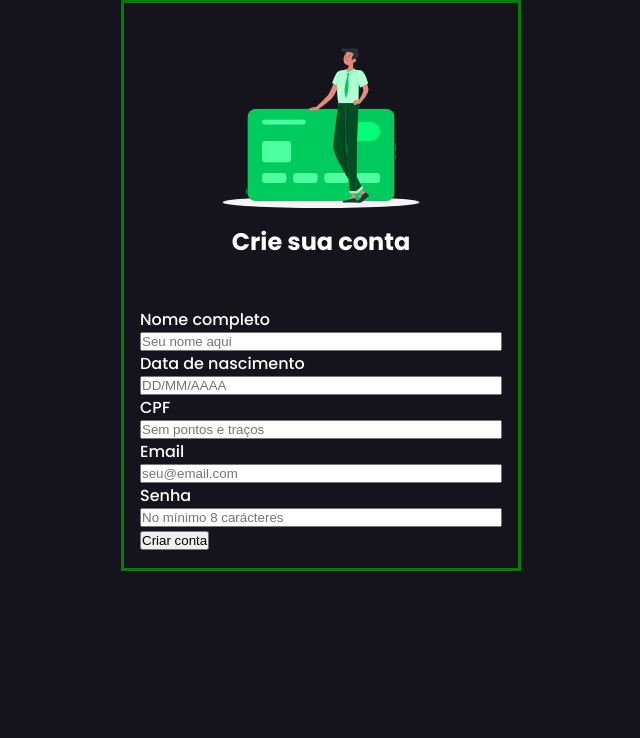
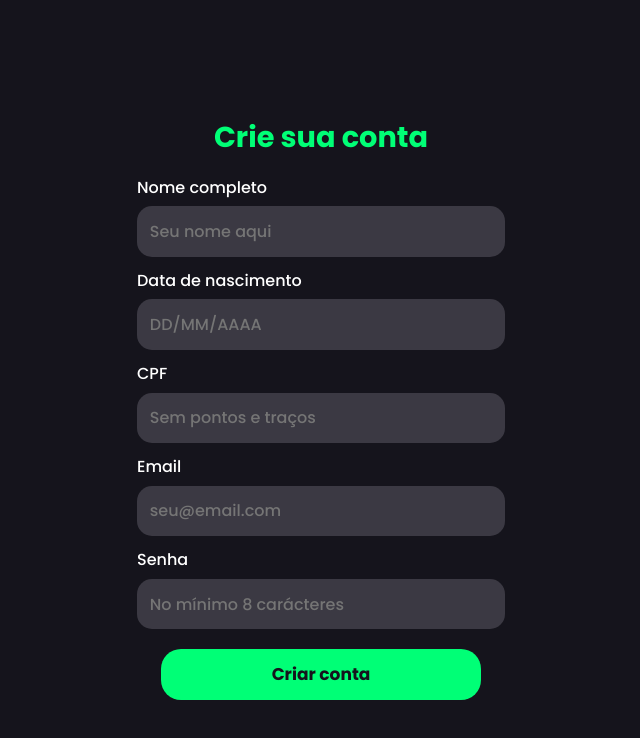
Before and after one commit to lucylima/pix-bank, a website: page html/register.html in a window 1280 px wide. Shown: the whole page, without its empty margins (319-959 px from the left). Drawn offline with Linux system fonts and the light colour scheme.

Commit message:
página de registro totalmente feita

```diff
--- a/css/register.css
+++ b/css/register.css
@@ -13,38 +13,73 @@ body {padding: 0; margin: 0; font-family: 'Poppins', sans-serif; background-colo
     width: 100%;
     height: 100vh;
     align-items: center;
-    justify-content: flex-start;
+    justify-content: center;
 }
 
 .card-register {
   display: flex;
   flex-direction: column;
   align-items: center;
-  border: solid 3px green;
   width: 25rem;
 }
 
 .card-register form {
   display: flex;
   flex-direction: column;
+  justify-content: center;
   align-items: center;
   width: 100%;
   padding: 1rem;
-  img {
-    margin-bottom: 1rem;
-    width: 70%;
-  }
   h3 {
-    margin-bottom: 3rem;
-    font-size: 1.5rem;
+    font-size: 1.8rem;
+    color: var(--cor-primaria);
+    margin: 1rem 0rem;
   }
   .fieldgroup{
     width: 100%;
+    display: flex;
+    flex-direction: column;
+    gap: 0.7rem;
 
   }
   .fieldset {
     display: flex;
     flex-direction: column;
+    gap: 0.4rem;
     width: 100%;
+    input {
+      padding: 0.8rem 0.8rem;
+      border: none;
+      background-color: var(--cor-secundaria);
+      border-radius: 15px;
+      font-family: 'Poppins', sans-serif;
+      font-size: 1rem;
+      color: white;
+    }
+    input:focus {
+      outline: none;
+    }
+    ::placeholder{
+      font-size: medium;
+    }
     }
 }
+.botao-form {
+  margin-top: 0.5rem;
+  display: flex;
+  align-self: center;
+  button {
+    display: flex;
+    align-items: center;
+    justify-content: center;
+    border: none;
+    width: 20rem;
+    padding: 0.8rem 0.5rem;
+    background-color: var(--cor-primaria);
+    color: var(--cor-background);
+    font-family: 'Poppins', sans-serif;
+    border-radius: 20px;
+    font-weight: bold;
+    font-size: 17px;
+  }
+}
--- a/html/register.html
+++ b/html/register.html
@@ -12,37 +12,36 @@
     <div class="container">
       <div class="card-register">
         <form action="">
-          <img src="../assets/Credit card-rafiki.svg" alt="">
           <h3>Crie sua conta</h3>
           <div class="fieldgroup">
             <div class="fieldset">
-              <label for="">Nome completo</label>
-              <input type="text" name="" id="" placeholder="Seu nome aqui">
+              <label for="nome">Nome completo</label>
+              <input type="text" name="nome" id="nome" placeholder="Seu nome aqui">
             </div>
             <div class="fieldset">
-              <label for="">Data de nascimento</label>
-              <input type="text" name="" id="" placeholder="DD/MM/AAAA">
+              <label for="birth">Data de nascimento</label>
+              <input type="text" name="birth" id="birth" placeholder="DD/MM/AAAA">
             </div>
             <div class="fieldset">
-              <label for="">CPF</label>
-              <input type="text" name="" id="" placeholder="Sem pontos e traços">
+              <label for="cpf">CPF</label>
+              <input type="text" name="cpf" id="cpf" placeholder="Sem pontos e traços">
             </div>
             <div class="fieldset">
-              <label for="">Email</label>
-              <input type="email" name="" id="" placeholder="seu@email.com">
+              <label for="email">Email</label>
+              <input type="email" name="email" id="email" placeholder="seu@email.com">
             </div>
             <div class="fieldset">
-              <label for="">Senha</label>
-              <input type="password" name="" id="" placeholder="No mínimo 8 carácteres">
+              <label for="senha">Senha</label>
+              <input type="password" name="email" id="senha" placeholder="No mínimo 8 carácteres">
             </div>
             <div class="botao-form">
-              <button id="enviar-cadastro">Criar conta</button>
+              <button id="enviar-cadastro" onclick="">Criar conta</button>
             </div>
           </div>
         </form>
       </div>
     </div>
   </main>
-  <script src="../js/register.js"></script>
+  <script src="../js/register.js" defer></script>
 </body>
 </html>
```
